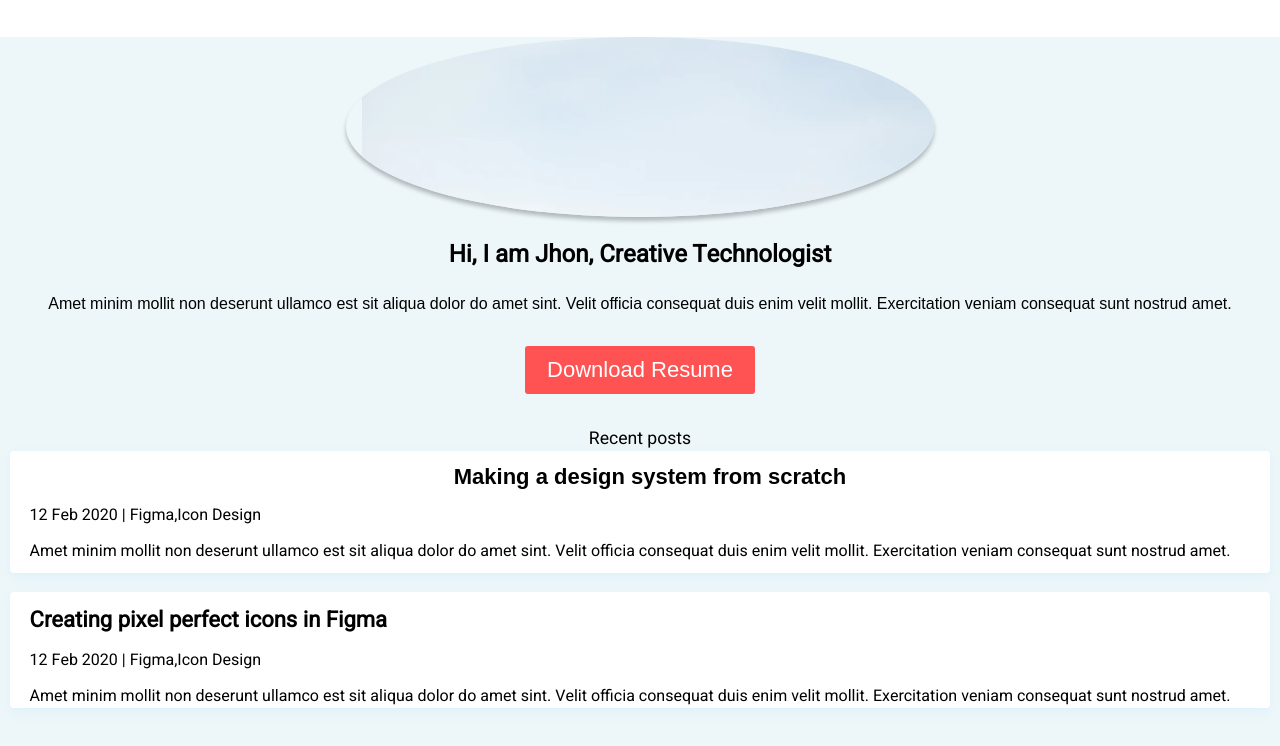
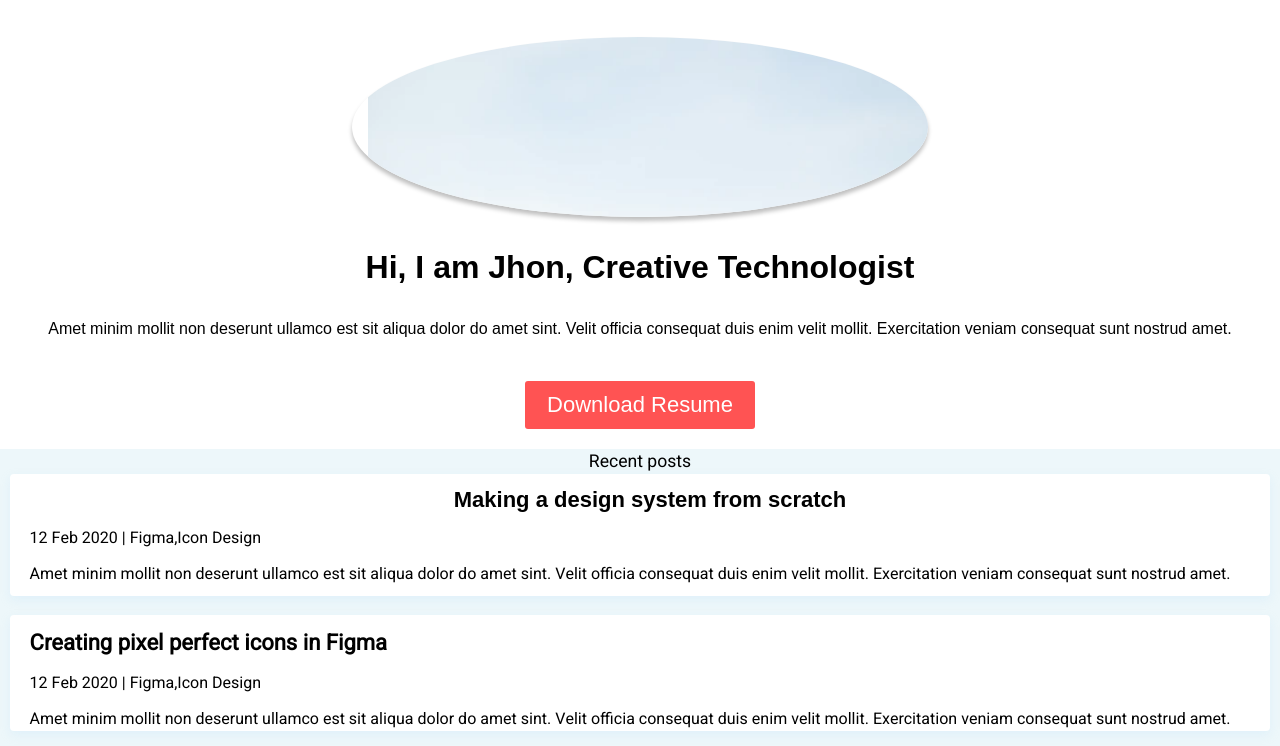
Before and after one commit to Kalii2000/Progetto_SAG, a plain HTML site: page index.html in a window 1280 px wide. Shown: the part 43-789 px from the top of the page. Drawn offline with Linux system fonts and the light colour scheme.

Commit message:
Seconda modifica

```diff
--- a/index.html
+++ b/index.html
@@ -8,23 +8,22 @@
     <title>Document</title>
   </head>
   <body>
-    <main>
       <nav>
         <img src="images\images\menu.png" alt="hamburger menu" />
       </nav>
-      <section class="hero_section">
+      <div class="hero_section">
         <div class="img_div">
-          <img src="images\images\pic.png" alt="Picture of a guy" />
+          <img src="images\images\pic.png" alt="Picture of a guy" class="img_pic" />
         </div>
-        <h1>Hi, I am Jhon, Creative Technologist</h1>
+        <h1 class="h1_hero">Hi, I am Jhon, Creative Technologist</h1>
         <p class="description">
           Amet minim mollit non deserunt ullamco est sit aliqua dolor do amet
           sint. Velit officia consequat duis enim velit mollit. Exercitation
           veniam consequat sunt nostrud amet.
         </p>
         <button type="button"><a>Download Resume</a></button>
-      </section>
-
+      </div>
+      <main>
       <section>
         <p>Recent posts</p>
         <div class="section_1">
--- a/style.css
+++ b/style.css
@@ -22,12 +22,12 @@ nav {
 .img_div {
   border-radius: 50%;
   overflow: hidden;
-  width: 46%;
+  width: 45%;
   height: 180px;
   box-shadow: 0px 4px 4px rgba(0, 0, 0, 0.25);
 }
 
-section img {
+.img_pic {
   width: 100%;
 }
 
@@ -39,7 +39,7 @@ section img {
   font-size: 32px;
   line-height: 125%;
   text-align: center;
-  margin: 10px;
+  margin: 10px 40px;
 }
 
 .description {
@@ -59,7 +59,7 @@ button {
   padding: 11px 22px;
   font-size: 22px;
   border-radius: 3px;
-  margin-top: 10px;
+  margin: 20px 10px;
 }
 
 
```
